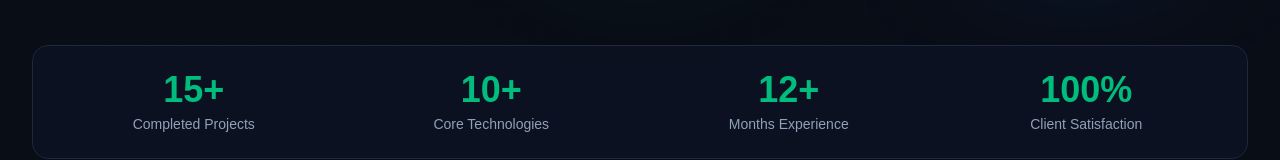
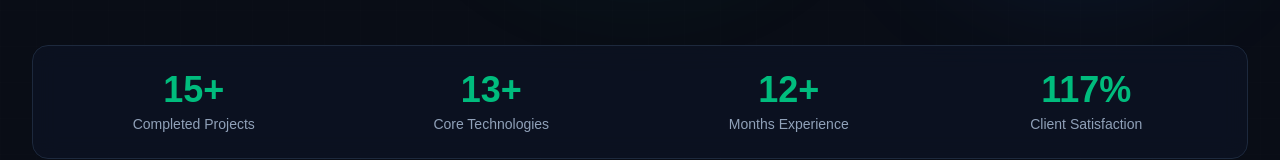
Before and after one commit to Pinon1345/Fourkan-Bin-Ilias-Portfolio-Dev, a Next.js app: page / in a window 1280 px wide. Shown: the part 638-798 px from the top of the page. Built offline with nearby package versions, Linux system fonts and the light colour scheme.

Commit message:
updating informations

```diff
--- a/src/data/portfolioData.js
+++ b/src/data/portfolioData.js
@@ -10,9 +10,9 @@ export const personalInfo = {
   bio: "I am a Full Stack Web Developer and student with a strong passion for designing and developing robust web systems. I specialize in modern JavaScript technology stacks including Next.js, React, Node.js, Express, Tailwind CSS, and MongoDB.",
   stats: [
     { label: "Completed Projects", value: 15, suffix: "+" },
-    { label: "Core Technologies", value: 10, suffix: "+" },
+    { label: "Core Technologies", value: 13, suffix: "+" },
     { label: "Months Experience", value: 12, suffix: "+" },
-    { label: "Client Satisfaction", value: 100, suffix: "%" },
+    { label: "Client Satisfaction", value: 117, suffix: "%" },
   ],
 };
 
@@ -20,6 +20,7 @@ export const skills = [
   { name: "Next.js", category: "Frontend", level: 90 },
   { name: "React.js", category: "Frontend", level: 92 },
   { name: "JavaScript (ES6+)", category: "Language", level: 90 },
+  { name: "TypeScript", category: "Language", level: 70 },
   { name: "Tailwind CSS", category: "Styling", level: 95 },
   { name: "Node.js & Express", category: "Backend", level: 85 },
   { name: "MongoDB & Mongoose", category: "Database", level: 88 },
@@ -46,10 +47,10 @@ export const projects = [
       "Stripe",
     ],
     contributors: ["Fourkan Bin Ilias"],
-    liveDemo: "https://legalease-demo.vercel.app", // Update with your actual URL
-    githubRepo: "https://github.com/Pinon1345/legalease",
-    image:
-      "https://images.unsplash.com/photo-1589829545856-d10d557cf95f?auto=format&fit=crop&w=1200&q=80",
+    liveDemo: "https://legalease-online-lawyer-hiring-plat.vercel.app/",
+    githubRepo:
+      "https://github.com/Pinon1345/LegalEase-Online-Lawyer-Hiring-Platform",
+    image: "/assets/legalease.png",
     featured: true,
   },
   {
@@ -69,10 +70,9 @@ export const projects = [
       "Better Auth",
     ],
     contributors: ["Fourkan Bin Ilias"],
-    liveDemo: "https://studynook-demo.vercel.app",
-    githubRepo: "https://github.com/Pinon1345/studynook",
-    image:
-      "https://images.unsplash.com/photo-1522202176988-66273c2fd55f?auto=format&fit=crop&w=1200&q=80",
+    liveDemo: "https://studynook-library-booking-project.vercel.app/",
+    githubRepo: "https://github.com/Pinon1345/StudyNook-Library-Booking-Project",
+    image:"/assets/studynook.png",
     featured: true,
   },
   {
@@ -92,10 +92,9 @@ export const projects = [
       "REST API",
     ],
     contributors: ["Fourkan Bin Ilias"],
-    liveDemo: "https://wanderlust-demo.vercel.app",
-    githubRepo: "https://github.com/Pinon1345/wanderlust",
-    image:
-      "https://images.unsplash.com/photo-1488646953014-85cb44e25828?auto=format&fit=crop&w=1200&q=80",
+    liveDemo: "https://wanderlust-travel-tour.vercel.app/",
+    githubRepo: "https://github.com/Pinon1345/Wanderlust-Travel-Tour",
+    image:"/assets/wanderlust.png",
     featured: true,
   },
   {
@@ -114,10 +113,9 @@ export const projects = [
       "MongoDB",
     ],
     contributors: ["Fourkan Bin Ilias"],
-    liveDemo: "https://hireloop-demo.vercel.app",
-    githubRepo: "https://github.com/Pinon1345/hireloop",
-    image:
-      "https://images.unsplash.com/photo-1507679799987-c73779587ccf?auto=format&fit=crop&w=1200&q=80",
+    liveDemo: "https://hireloop-full-stack-project.vercel.app/",
+    githubRepo: "https://github.com/Pinon1345/HireLoop-Job-Finder-Website",
+    image:"/assets/hireloop.png",
     featured: true,
   },
 ];
```
